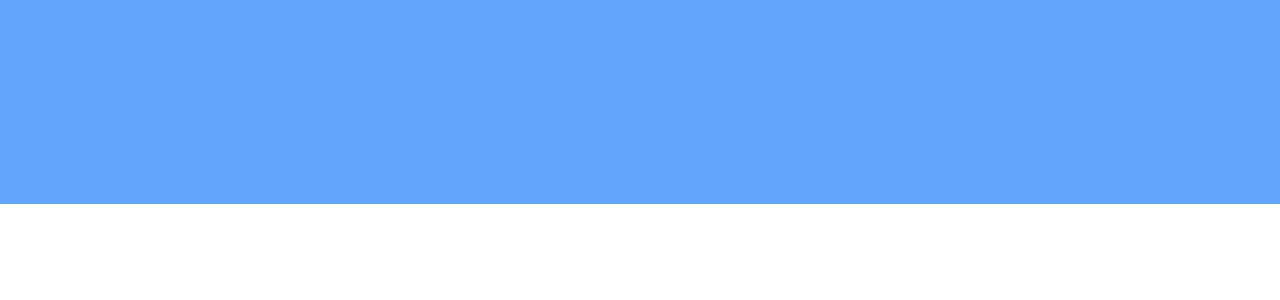
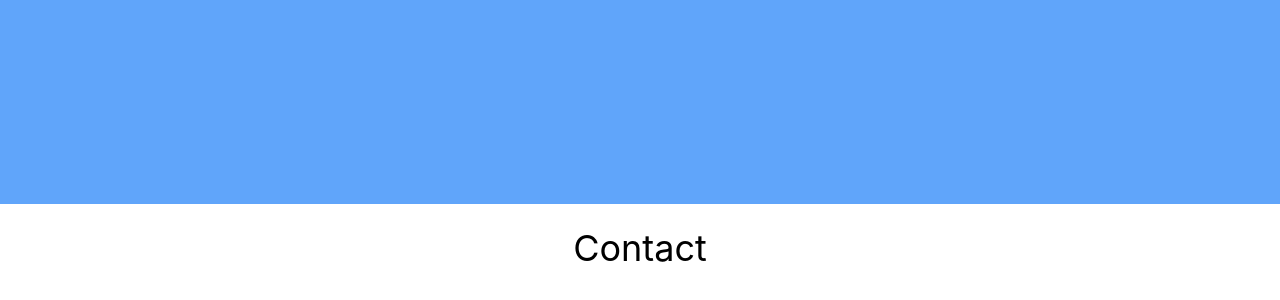
Before and after one commit to DeletedC/portfolio-express, a React (Create React App) app: page / in a window 1280 px wide. Shown: the part 2996-3296 px from the top of the page. Built offline with nearby package versions, Linux system fonts and the light colour scheme.

Commit message:
Added Contact component

```diff
--- a/src/App.js
+++ b/src/App.js
@@ -4,6 +4,7 @@ import Header from './components/Header';
 import About from './components/About';
 import Skills from './components/Skills';
 import Projects from './components/Projects';
+import Contact from './components/Contact';
 
 function App() {
   return (
@@ -30,7 +31,7 @@ function App() {
 
       {/* Contact */}
       <Section>
-
+        <Contact />
       </Section>
     </div>
 
--- /dev/null
+++ b/src/components/Contact.js
@@ -0,0 +1,9 @@
+const Contact = () => {
+    return (
+      <div>
+        <h1 className='text-center p-6'>Contact</h1>
+      </div>
+    );
+  }
+
+  export default Contact;
```
